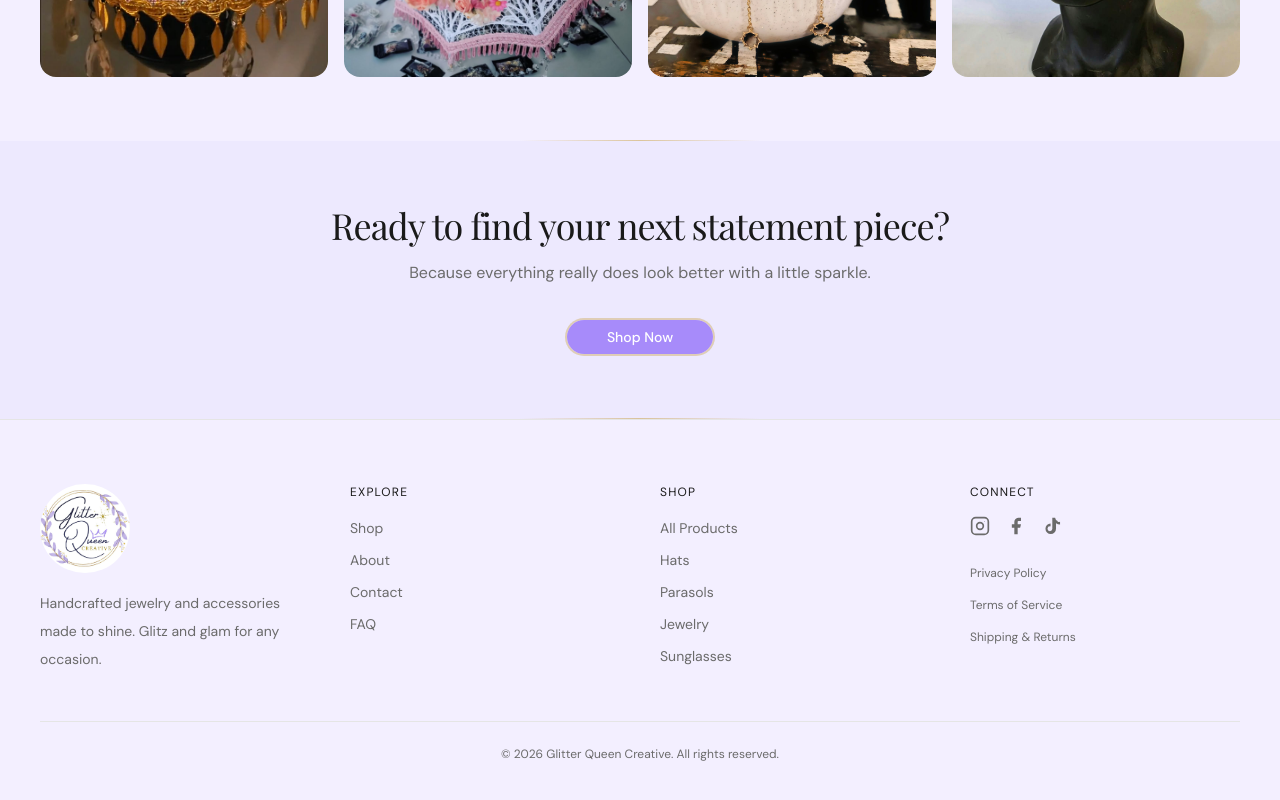
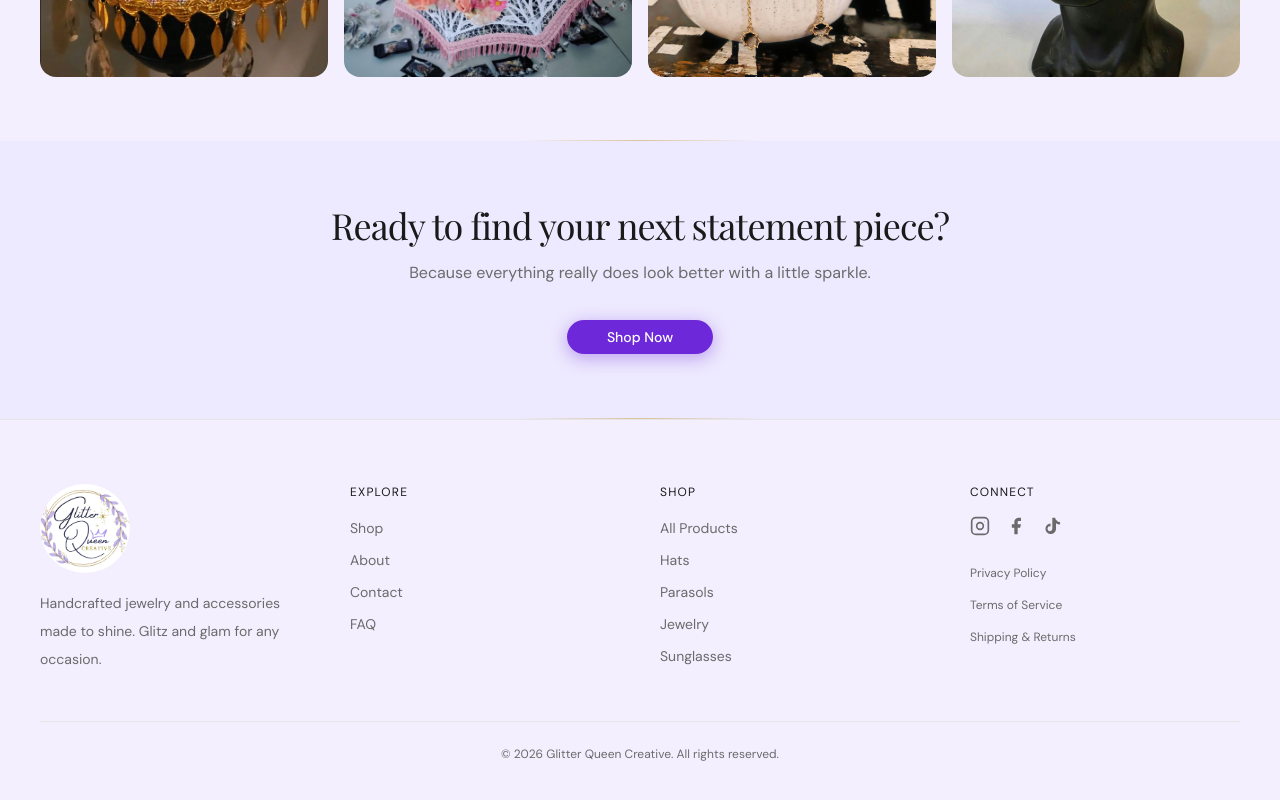
Before and after one commit to afk-bro/glitter-queen, a Next.js app: page /about in a window 1280 px wide. Shown: the part 2302-3102 px from the top of the page. Built offline with nearby package versions, Linux system fonts and the light colour scheme; no server answers; a web font is replaced by a local one.

Commit message:
feat: switch primary CTAs to cta button variant

```diff
--- a/components/home/HeroSection.tsx
+++ b/components/home/HeroSection.tsx
@@ -27,7 +27,7 @@ export function HeroSection() {
           Jewelry and accessories made to shine — because everything looks better with a little sparkle.
         </p>
         <div className="flex flex-col sm:flex-row gap-4 mt-2">
-          <Button asChild size="lg" className="rounded-full bg-primary text-primary-foreground hover:bg-primary/90 px-8">
+          <Button asChild variant="cta" size="lg" className="rounded-full px-8">
             <Link href="/shop">Shop Now</Link>
           </Button>
           <Button asChild variant="outline" size="lg" className="rounded-full border-white text-white bg-white/15 hover:bg-white/25 hover:border-white px-8">
--- a/components/home/NewsletterSignup.tsx
+++ b/components/home/NewsletterSignup.tsx
@@ -33,7 +33,7 @@ export function NewsletterSignup() {
             className="rounded-full border-border bg-background font-body"
             aria-label="Email address"
           />
-          <Button type="submit" className="rounded-full bg-primary text-primary-foreground hover:bg-primary/90 whitespace-nowrap">
+          <Button type="submit" variant="cta" className="rounded-full whitespace-nowrap">
             Subscribe
           </Button>
         </form>
--- a/components/shared/CTABanner.tsx
+++ b/components/shared/CTABanner.tsx
@@ -19,7 +19,7 @@ export function CTABanner({ heading, subtext, href, label }: CTABannerProps) {
           <p className="mt-3 font-body text-muted-foreground leading-7">{subtext}</p>
         )}
         <div className="mt-8">
-          <Button asChild size="lg" className="rounded-full bg-primary text-primary-foreground hover:bg-primary/90 px-10">
+          <Button asChild variant="cta" size="lg" className="rounded-full px-10">
             <Link href={href}>{label}</Link>
           </Button>
         </div>
```
